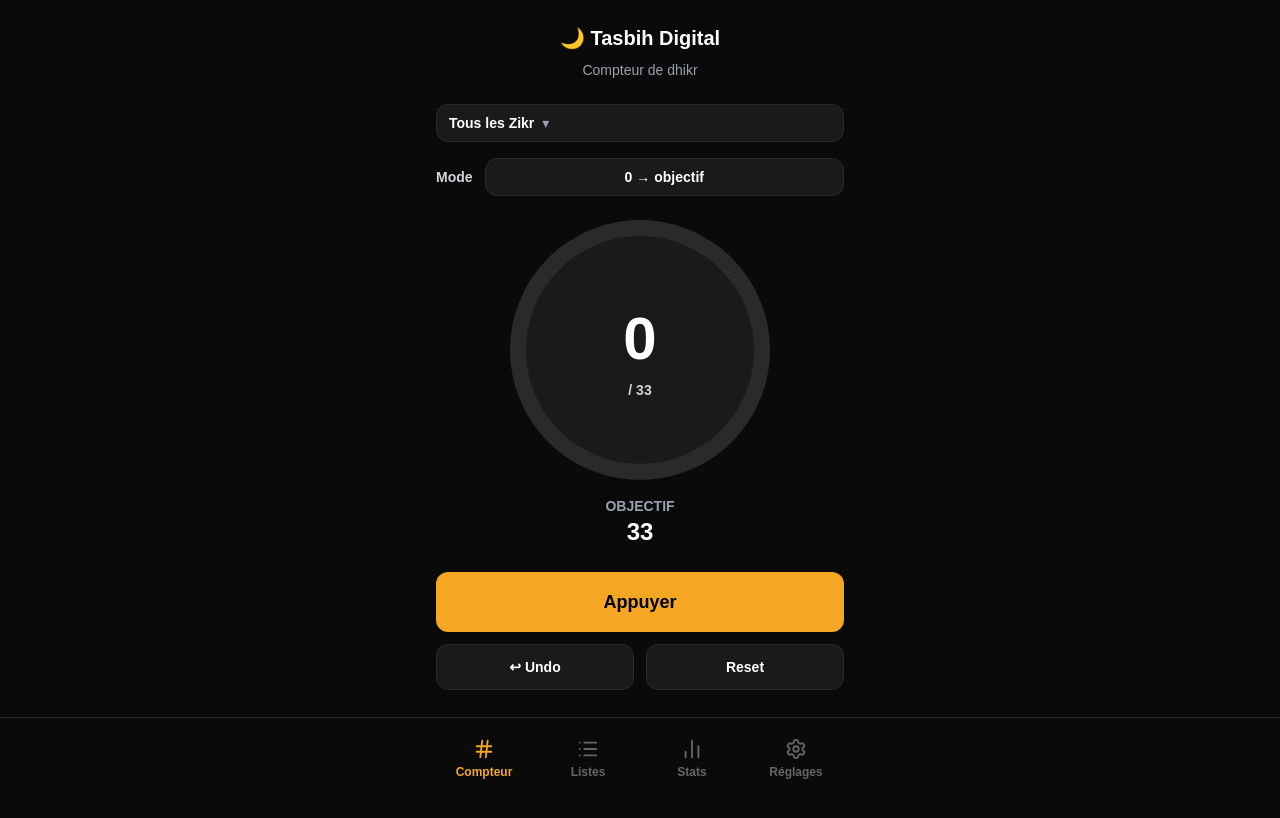
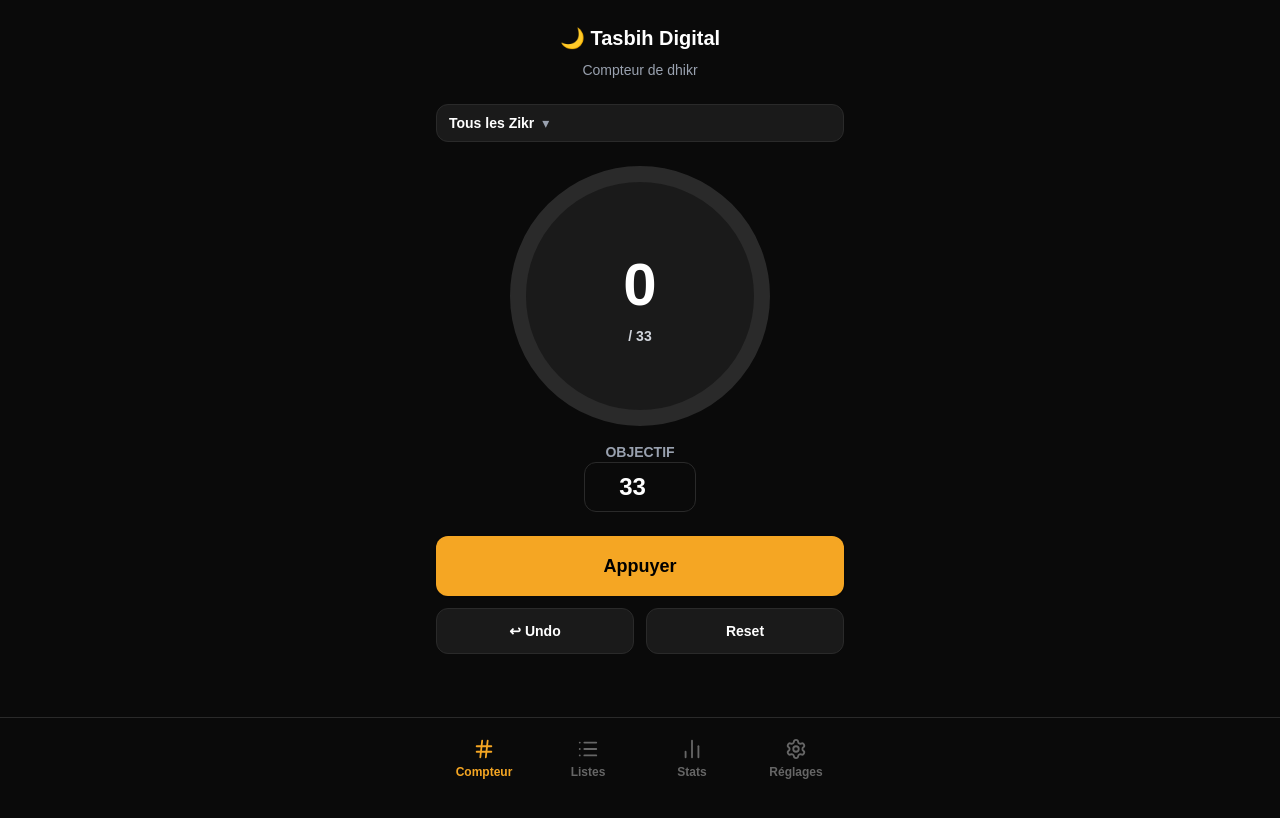
Before and after one commit to amed128/tasbih-digital, a Next.js app: page / in a window 1280 px wide. Shown: the top 818 px of the page. Built offline with nearby package versions, Linux system fonts and the light colour scheme.

Commit message:
Updated setting and objectif editable

```diff
--- a/app/page.tsx
+++ b/app/page.tsx
@@ -20,7 +20,6 @@ export default function Home() {
   const reset = useTasbihStore((s) => s.reset);
   const undoLast = useTasbihStore((s) => s.undoLast);
   const selectDhikr = useTasbihStore((s) => s.selectDhikr);
-  const toggleMode = useTasbihStore((s) => s.toggleMode);
   const customLists = useTasbihStore((s) => s.customLists);
 
   const [pulseTrigger, setPulseTrigger] = useState(0);
@@ -28,8 +27,28 @@ export default function Home() {
   const prevIsCompleted = useRef(false);
 
   const target = currentDhikr?.defaultTarget ?? 0;
+  const [customTarget, setCustomTarget] = useState(target);
+
+  const activeListId = useTasbihStore((s) => s.activeListId);
+  const activeList = useTasbihStore((s) => s.activeList);
+  const activeIndex = useTasbihStore((s) => s.activeIndex);
+  const nextDhikrInList = useTasbihStore((s) => s.nextDhikrInList);
+  const selectList = useTasbihStore((s) => s.selectList);
+
+  const [ignoreList, setIgnoreList] = useState(false);
+
+  const isListMode =
+    !ignoreList && activeListId !== "Zikr de base" && activeList.length > 0;
+
+  useEffect(() => {
+    if (!isListMode) {
+      setCustomTarget(target);
+    }
+  }, [target, isListMode]);
+
+  const effectiveTarget = isListMode ? target : customTarget;
   const isCompleted =
-    mode === "up" ? counter >= target && target > 0 : counter <= 0;
+    mode === "up" ? counter >= effectiveTarget && effectiveTarget > 0 : counter <= 0;
 
   const handleIncrement = () => {
     increment();
@@ -136,13 +155,6 @@ export default function Home() {
     );
   }, [customLists, normalizedSearch]);
 
-  const activeListId = useTasbihStore((s) => s.activeListId);
-  const activeList = useTasbihStore((s) => s.activeList);
-  const activeIndex = useTasbihStore((s) => s.activeIndex);
-  const nextDhikrInList = useTasbihStore((s) => s.nextDhikrInList);
-  const selectList = useTasbihStore((s) => s.selectList);
-
-  const [ignoreList, setIgnoreList] = useState(false);
   const [showListCompleteToast, setShowListCompleteToast] = useState(false);
   const [dropdownOpen, setDropdownOpen] = useState(false);
   const [expandedGroups, setExpandedGroups] = useState<Record<string, boolean>>({});
@@ -152,8 +164,6 @@ export default function Home() {
     if (!dropdownOpen) setSearchQuery("");
   }, [dropdownOpen]);
 
-  const isListMode =
-    !ignoreList && activeListId !== "Zikr de base" && activeList.length > 0;
   const listPosition = `${activeIndex + 1} / ${activeList.length}`;
   const isListComplete =
     isListMode && isCompleted && activeIndex === activeList.length - 1;
@@ -422,32 +432,29 @@ export default function Home() {
           </div>
         )}
 
-        {!ignoreList && (
-          <div className="flex items-center justify-between gap-3">
-            <span className="text-sm font-semibold text-gray-300">Mode</span>
-            <button
-              className={`flex-1 rounded-xl border border-[#2A2A2A] bg-[#1A1A1A] px-4 py-2 text-sm font-semibold text-white transition hover:border-[#F5A623] ${
-                isStarted || isCompleted ? "opacity-50 pointer-events-none" : ""
-              }`}
-              onClick={toggleMode}
-            >
-              {mode === "up" ? "0 → objectif" : "Objectif → 0"}
-            </button>
-          </div>
-        )}
       </div>
 
       <div className="flex flex-col items-center gap-4">
         <CircleProgress
           value={counter}
-          target={target}
+          target={effectiveTarget}
           mode={mode}
           isCompleted={isCompleted}
           pulseTrigger={pulseTrigger}
         />
         <div className="text-center">
           <div className="text-sm font-semibold text-gray-400">OBJECTIF</div>
-          <div className="text-2xl font-bold text-white">{target}</div>
+          {!isListMode ? (
+            <input
+              type="number"
+              min={1}
+              value={customTarget}
+              onChange={(e) => setCustomTarget(Math.max(1, Number(e.target.value) || 1))}
+              className="mx-auto w-28 rounded-xl border border-[#2A2A2A] bg-[#0A0A0A] px-3 py-2 text-center text-2xl font-bold text-white focus:outline-none focus:ring-2 focus:ring-[#F5A623]"
+            />
+          ) : (
+            <div className="text-2xl font-bold text-white">{target}</div>
+          )}
         </div>
       </div>
 
@@ -544,7 +551,7 @@ export default function Home() {
 
           <CircleProgress
             value={counter}
-            target={target}
+            target={effectiveTarget}
             mode={mode}
             isCompleted={isCompleted}
             pulseTrigger={pulseTrigger}
--- a/app/reglages/page.tsx
+++ b/app/reglages/page.tsx
@@ -10,9 +10,15 @@ export default function ReglagesPage() {
   useEffect(() => setMounted(true), []);
 
   const preferences = useTasbihStore((s) => s.preferences);
+  const mode = useTasbihStore((s) => s.mode);
+  const toggleMode = useTasbihStore((s) => s.toggleMode);
   const toggleDarkMode = useTasbihStore((s) => s.toggleDarkMode);
   const toggleVibration = useTasbihStore((s) => s.toggleVibration);
   const setLanguage = useTasbihStore((s) => s.setLanguage);
+
+  const setExecutionMode = (target: "up" | "down") => {
+    if (mode !== target) toggleMode();
+  };
 
   if (!mounted) return null;
 
@@ -28,6 +34,32 @@ export default function ReglagesPage() {
           <h1 className="text-xl font-semibold text-white">⚙️ Réglages</h1>
           <p className="text-sm text-gray-400">Personnalisez votre expérience</p>
         </header>
+
+        <section className="rounded-2xl bg-[#1A1A1A] p-4">
+          <div className="text-sm font-semibold text-white">Mode d'exécution</div>
+          <div className="mt-3 flex gap-2">
+            <button
+              onClick={() => setExecutionMode("up")}
+              className={`flex-1 rounded-xl px-4 py-2 text-sm font-semibold transition ${
+                mode === "up"
+                  ? "bg-[#F5A623] text-black"
+                  : "bg-[#0A0A0A] border border-[#2A2A2A] text-white"
+              }`}
+            >
+              Incrémenter
+            </button>
+            <button
+              onClick={() => setExecutionMode("down")}
+              className={`flex-1 rounded-xl px-4 py-2 text-sm font-semibold transition ${
+                mode === "down"
+                  ? "bg-[#F5A623] text-black"
+                  : "bg-[#0A0A0A] border border-[#2A2A2A] text-white"
+              }`}
+            >
+              Décrémenter
+            </button>
+          </div>
+        </section>
 
         <section className="rounded-2xl bg-[#1A1A1A] p-4">
           <div className="flex items-center justify-between">
```
